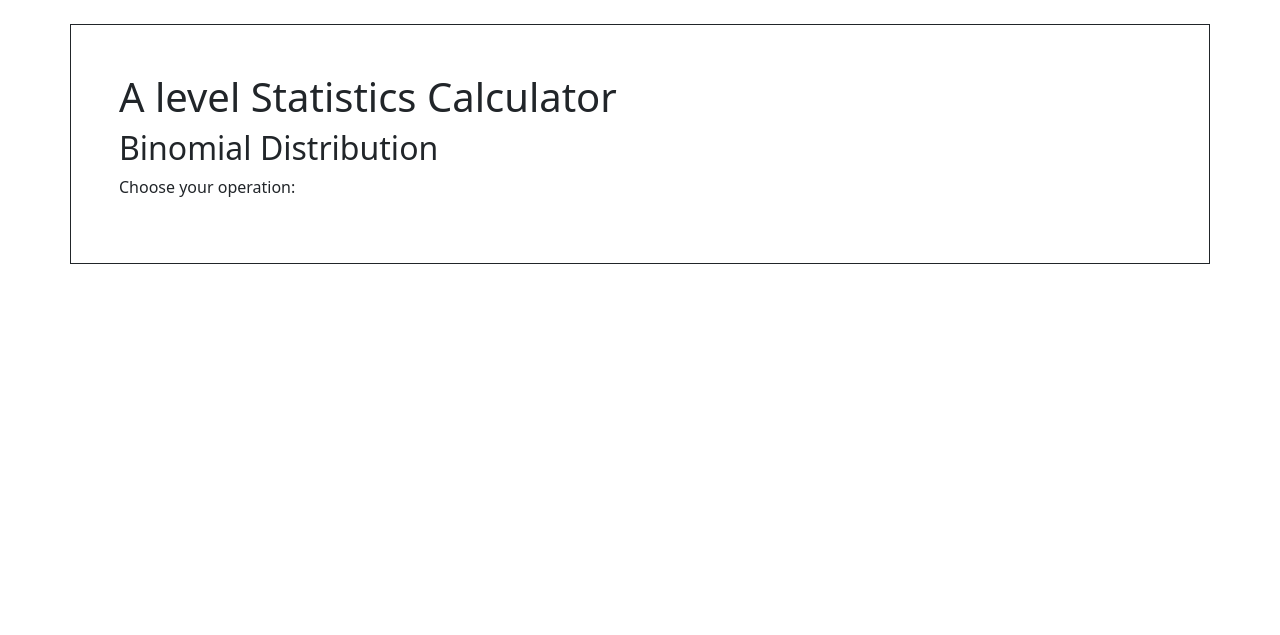
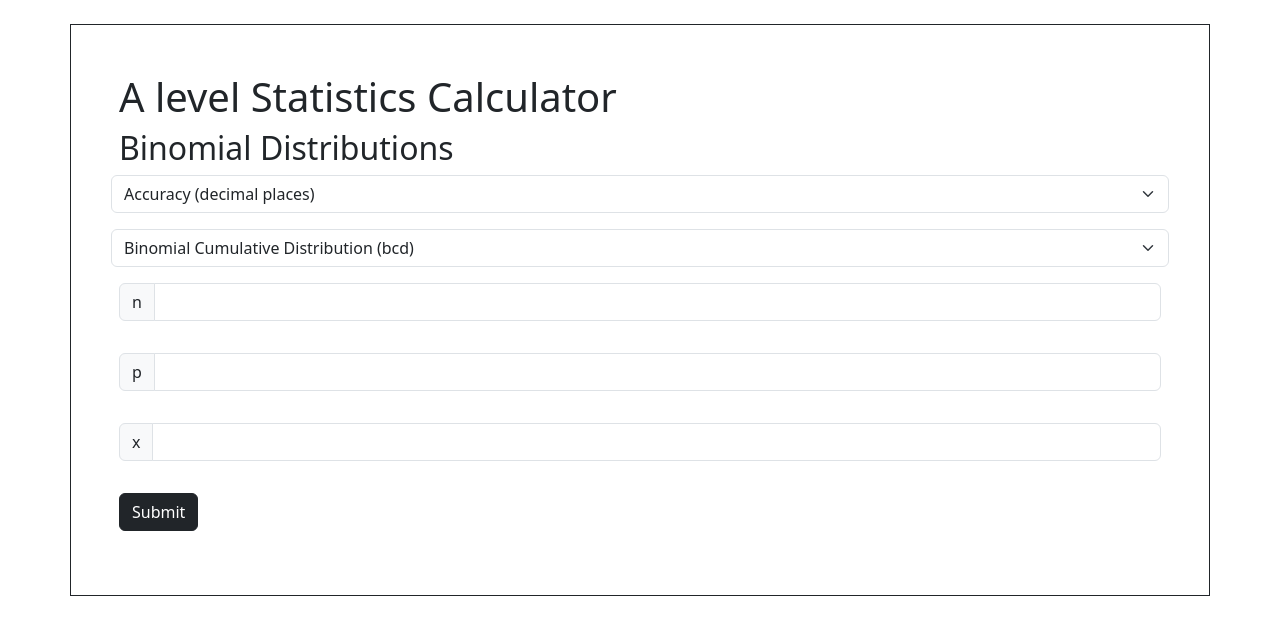
Before and after one commit to quoth-le-corbeau/a_level_stats, a Flask app: page /binomial in a window 1280 px wide. Shown: the part 126-761 px from the top of the page. Run offline with Flask 3, Linux system fonts and the light colour scheme; some libraries are stand-ins or nearby versions.

Commit message:
Start binomial

```diff
--- a/app.py
+++ b/app.py
@@ -19,14 +19,14 @@ def mean():
 
 @app.route("/mean-form", methods=["POST"])
 def mean_form():
-    data_list, dp, error = _process_form_data_as_list()
+    data_list, dp, error = _discreet_data_from_form()
     if error is not None:
         return render_template("error.html", data=error[0], error=error[1])
     measures = processor.get_central_tendency(data_list=data_list, dp=dp)
     return render_template("mean-form.html", measures=measures, data=data_list)
 
 
-def _process_form_data_as_list() -> Tuple[List[float], int, Optional[Tuple[str, str]]]:
+def _discreet_data_from_form() -> Tuple[List[float], int, Optional[Tuple[str, str]]]:
     error = None
     data_list = []
     accuracy = request.form.get("accuracy", "2dp")
@@ -41,14 +41,12 @@ def _process_form_data_as_list() -> Tuple[List[float], int, Optional[Tuple[str,
     try:
         data_list = list(map(lambda x: float(x), data.split(",")))
     except ValueError:
-        data = (data,)
         error = (
             data,
             "Please only enter numbers using '.' for decimal point. "
             "It could be an unwanted character or maybe you used ',' "
             "as a decimal marker?",
         )
-
     return data_list, dp, error
 
 
@@ -59,7 +57,7 @@ def spread():
 
 @app.route("/spread-form", methods=["POST"])
 def spread_form():
-    data_list, dp, error = _process_form_data_as_list()
+    data_list, dp, error = _discreet_data_from_form()
     if error is not None:
         return render_template("error.html", data=error[0], error=error[1])
     measures = processor.get_spread(data_list=data_list, dp=dp)
@@ -71,6 +69,23 @@ def binomial():
     return render_template("binomial.html", title="Binomial")
 
 
+@app.route("/binomial-form", methods=["POST"])
+def binomial_form():
+    # accuracy = request.form.get("accuracy", "2dp")
+
+    distribution = request.form.get("distribution", "bcd")
+    trials = request.form.get("trials", "")
+    probability = request.form.get("probability", "")
+    successes = request.form.get("successes", "")
+    return render_template(
+        "binomial-form.html",
+        distribution=distribution,
+        trials=trials,
+        probability=probability,
+        successes=successes,
+    )
+
+
 @app.route("/normal")
 def normal():
     return render_template("normal.html", title="Normal")
--- a/templates/binomial.html
+++ b/templates/binomial.html
@@ -2,9 +2,35 @@
 {% block content %}
 <div class="container p-5 mt-4 border border-dark">
     <h1>A level Statistics Calculator</h1>
-    <h2>Binomial Distribution</h2>
-    <p>Choose your operation:</p>
-
+    <h2>Binomial Distributions</h2>
+     <form class="row g-3" action="/binomial-form" method="POST">
+       <select class="form-select" aria-label="Default select example" name="accuracy">
+            <option selected>Accuracy (decimal places)</option>
+            <option value="2dp">2dp</option>
+            <option value="3dp">3dp</option>
+            <option value="4dp">4dp</option>
+            <option value="5dp">5dp</option>
+            <option value="6dp">6dp</option>
+        </select>
+         <select class="form-select" aria-label="Default select example" name="accuracy">
+            <option selected value="bcd">Binomial Cumulative Distribution (bcd)</option>
+            <option value="bpd">Binomial Probability Distribution</option>
+        </select>
+        <div class="input-group mb-3">
+          <span class="input-group-text">n</span>
+          <input type="text" class="form-control"  name="trials">
+        </div>
+        <div class="input-group mb-3">
+          <span class="input-group-text">p</span>
+          <input type="text" class="form-control" name="probability">
+        </div>
+        <div class="input-group mb-3">
+          <span class="input-group-text">x</span>
+          <input type="text" class="form-control" name="successes">
+        </div>
+        <div class="col-auto">
+            <button type="submit" class="btn btn-dark mb-3">Submit</button>
+        </div>
+    </form>
 </div>
-
 {% endblock %}
```
Also changed, not shown: templates/binomial-form.html (added, +7 -0 lines).
